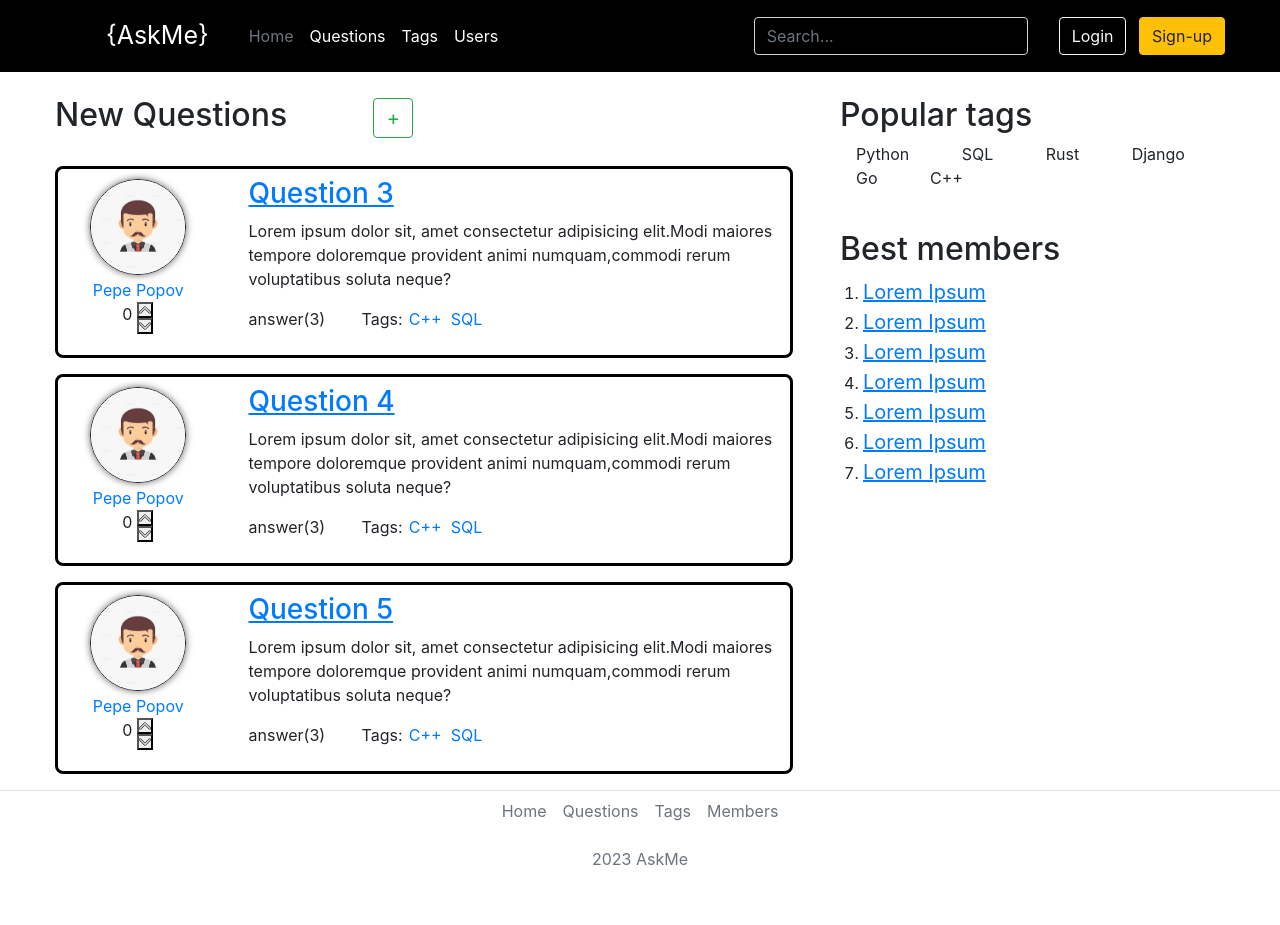
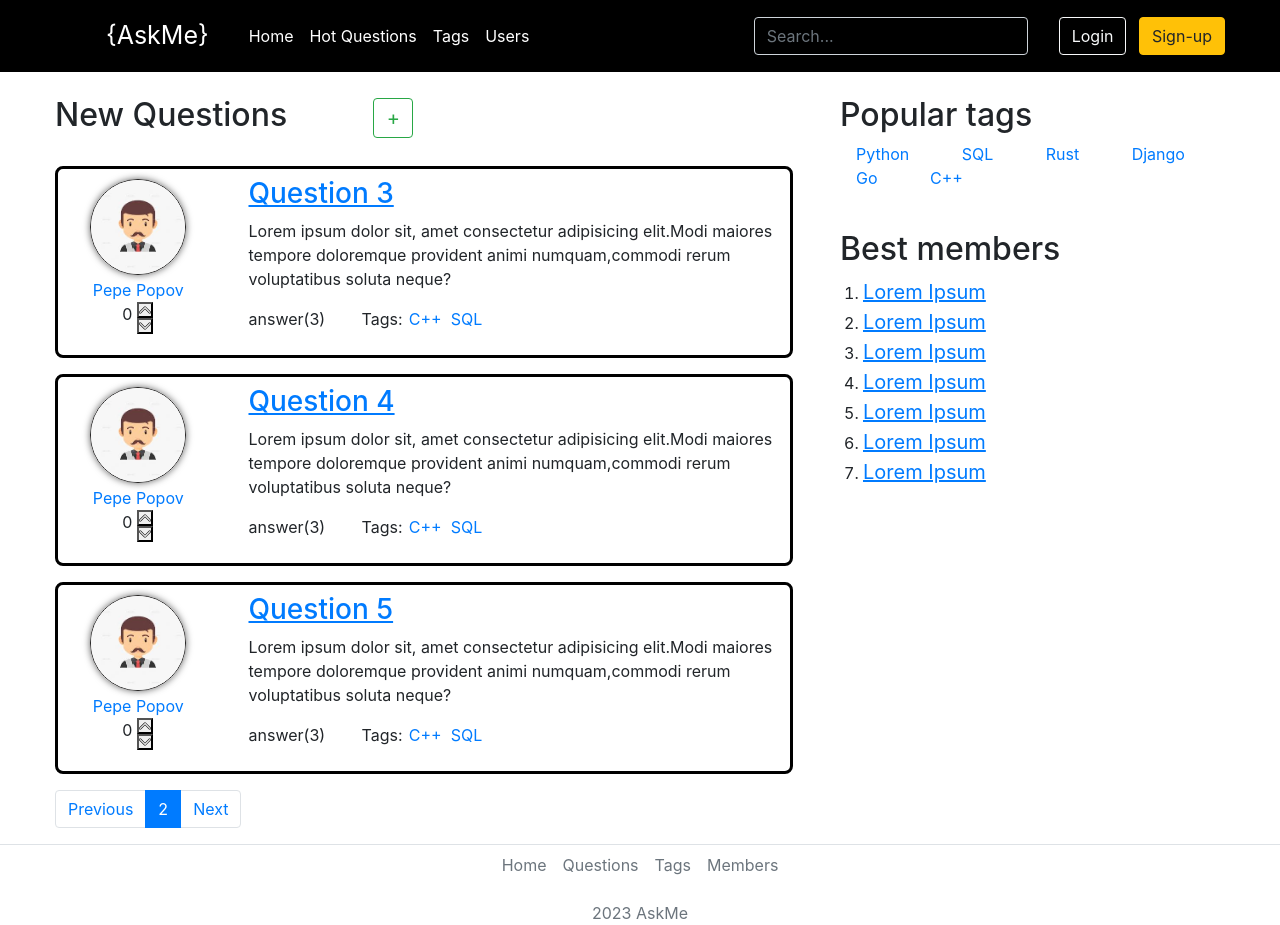
Before and after one commit to khristina455/-TPSpring2023-WEB, a Django app: page /?page=2 in a window 1280 px wide. Before the commit the page ends 865 px from the top, so only its background shows below. Run offline with Django 4.2, Linux system fonts and the light colour scheme; some libraries are stand-ins or nearby versions.

Commit message:
pagination

```diff
--- a/askme/askme/urls.py
+++ b/askme/askme/urls.py
@@ -19,12 +19,12 @@ from django.urls import path
 from askmeWEB import views
 
 urlpatterns = [
-    path('', views.index),
+    path('', views.index, name="index"),
     path('admin/', admin.site.urls),
     path('question/<int:question_id>/', views.question, name="question"),
-    path('ask/', views.ask),
-    path('login/', views.login),
-    path('singup/', views.singup),
-    path('hot/', views.hot),
-    path('tag/<str:tag_name>/', views.tag, name="tag"),
+    path('ask/', views.ask, name="ask"),
+    path('login/', views.login, name="login"),
+    path('singup/', views.singup, name="singup"),
+    path('hot/', views.hot, name="hot"),
+    path('tag/<str:tag>/', views.tag, name="tag"),
 ]
--- a/askme/askmeWEB/views.py
+++ b/askme/askmeWEB/views.py
@@ -4,9 +4,17 @@ from django.core.paginator import Paginator
 from . import models
 
 
+def paginate(objects_list, request, per_page=3):
+    paginator = Paginator(objects_list, per_page)
+    page_number = request.GET.get('page')
+    return paginator.get_page(page_number)
+
+
 def index(request):
-    context = {"questions": models.QUESTIONS, "title": "New Questions"}
-    return paginate(context, request)
+    questions = models.QUESTIONS
+    page_obj = paginate(questions, request, 3)
+    context = {'page_obj': page_obj, 'title': 'New Questions'}
+    return render(request, 'index.html', context)
 
 
 def hot(request):
@@ -34,20 +42,12 @@ def singup(request):
     return render(request, "singup.html")
 
 
-def tag(request, tag_name):
+def tag(request, tag):
     TAGQUESTIONS = []
-    for q in models.QUESTIONS :
+    for q in models.QUESTIONS:
         for t in q.get('tags'):
-            if tag_name == t:
+            if tag == t:
                 TAGQUESTIONS.append(q)
 
-    context = {"questions": TAGQUESTIONS, "title": f"Tag: {tag_name}"}
+    context = {"questions": TAGQUESTIONS, "title": f"Tag: {tag}"}
     return paginate(context, request)
-
-
-def paginate(context, request, per_page=3):
-    paginator = Paginator(context.get("questions"), per_page)
-    page_number = request.GET.get("page")
-    context["questions"] = paginator.get_page(page_number)
-    page = render(request, "index.html", context)
-    return page
--- a/askme/templates/base.html
+++ b/askme/templates/base.html
@@ -31,8 +31,8 @@
           <ul
             class="nav col-12 col-lg-auto me-lg-auto mb-2 justify-content-center mb-md-0 mr-5"
           >
-            <li><a href="#" class="nav-link px-2 text-secondary">Home</a></li>
-            <li><a href="#" class="nav-link px-2 text-white">Questions</a></li>
+            <li><a href= "{% url 'index' %}" class="nav-link px-2 text-white">Home</a></li>
+            <li><a href="{% url 'hot' %}" class="nav-link px-2 text-white">Hot Questions</a></li>
             <li><a href="#" class="nav-link px-2 text-white">Tags</a></li>
             <li><a href="#" class="nav-link px-2 text-white">Users</a></li>
           </ul>
@@ -46,10 +46,14 @@
             />
           </form>
           <div class="text-end">
-            <button type="button" class="btn btn-outline-light me-2">
-              Login
-            </button>
-            <button type="button" class="btn btn-warning">Sign-up</button>
+            <a href = "{% url 'login' %}">
+              <button type="button" class="btn btn-outline-light me-2">
+                Login
+              </button>
+            </a>
+            <a href = "{% url 'singup' %}">
+              <button type="button" class="btn btn-warning">Sign-up</button>
+            </a>
           </div>
         </div>
       </div>
@@ -66,12 +70,12 @@
           </div>
           <div class = "row">
             <ol class="tags">
-              <li class="tag"><a>Python</a></li>
-              <li class="tag"><a>SQL</a></li>
-              <li class="tag"><a>Rust</a></li>
-              <li class="tag"><a>Django</a></li>
-              <li class="tag"><a>Go</a></li>
-              <li class="tag"><a>C++</a></li>
+              <li class="tag"><a href="{% url 'tag' 'Python' %}">Python</a></li>
+              <li class="tag"><a href="{% url 'tag' 'SQL' %}">SQL</a></li>
+              <li class="tag"><a href="{% url 'tag' 'Dust' %}">Rust</a></li>
+              <li class="tag"><a href="{% url 'tag' 'Django' %}">Django</a></li>
+              <li class="tag"><a href="{% url 'tag' 'Go' %}">Go</a></li>
+              <li class="tag"><a href="{% url 'tag' 'C++' %}">C++</a></li>
             </ol>
           </div>
           <div class="row mt-4">
--- a/askme/templates/index.html
+++ b/askme/templates/index.html
@@ -6,16 +6,20 @@
               <h2>{{title}}</h2>
             </div>
             <div class="col-1" style="padding-left: 0">
-              <button type="button" class="btn btn-add btn-outline-success" ;>
-                +
-              </button>
+                <a href="{% url 'ask' %}">
+                  <button type="button" class="btn btn-add btn-outline-success" >
+                    +
+                  </button>
+                </a>
             </div>
           </div>
           <ul class="list-of-q">
-              {% for question in questions %}
+              {% for question in page_obj %}
                 <li class="q">
                     {%include "question_item.html"%}
                 </li>
               {% endfor %}
           </ul>
+         {% include "paginator.html" %}
+
 {% endblock content%}
--- /dev/null
+++ b/askme/templates/paginator.html
@@ -0,0 +1,20 @@
+<nav aria-label="Page navigation example">
+    <ul class="pagination">
+         {% if page_obj.has_previous %}
+          <li class="page-item">
+            <a class="page-link" href="?page={{ page_obj.previous_page_number }}">Previous</a>
+          </li>
+        {% endif %}
+          <li class="page-item active"><a class="page-link" href="#">
+              <span class="current">
+           {{ page_obj.number }}
+            </span>
+          </a></li>
+          {% if page_obj.has_next %}
+          <li class="page-item">
+            <a class="page-link" href="?page={{ page_obj.next_page_number }}">Next</a>
+          </li>
+         {% endif %}
+    </ul>
+
+</nav>
--- a/askme/templates/question_item.html
+++ b/askme/templates/question_item.html
@@ -15,7 +15,7 @@
   </div>
 </div>
 <div class="col-9 pt-2">
-  <a href="{% url "question" question.id %}" class="header-q">
+  <a href="{% url 'question' question.id %}" class="header-q">
     <h3>{{question.title}}</h3>
   </a>
   <p class="text-q">
@@ -26,9 +26,9 @@
     <span class = "answer-tags">
         Tags:
         <ul class = "list-answer-tags">
-          {% for t in question.tags %}
-                <li class = "answer-tag"><a href="#">
-                  {{t}}
+          {% for tag in question.tags %}
+                <li class = "answer-tag"><a href="{% url 'tag' tag %}">
+                  {{tag}}
                 </a></li>
           {% endfor %}
         </ul>
```
